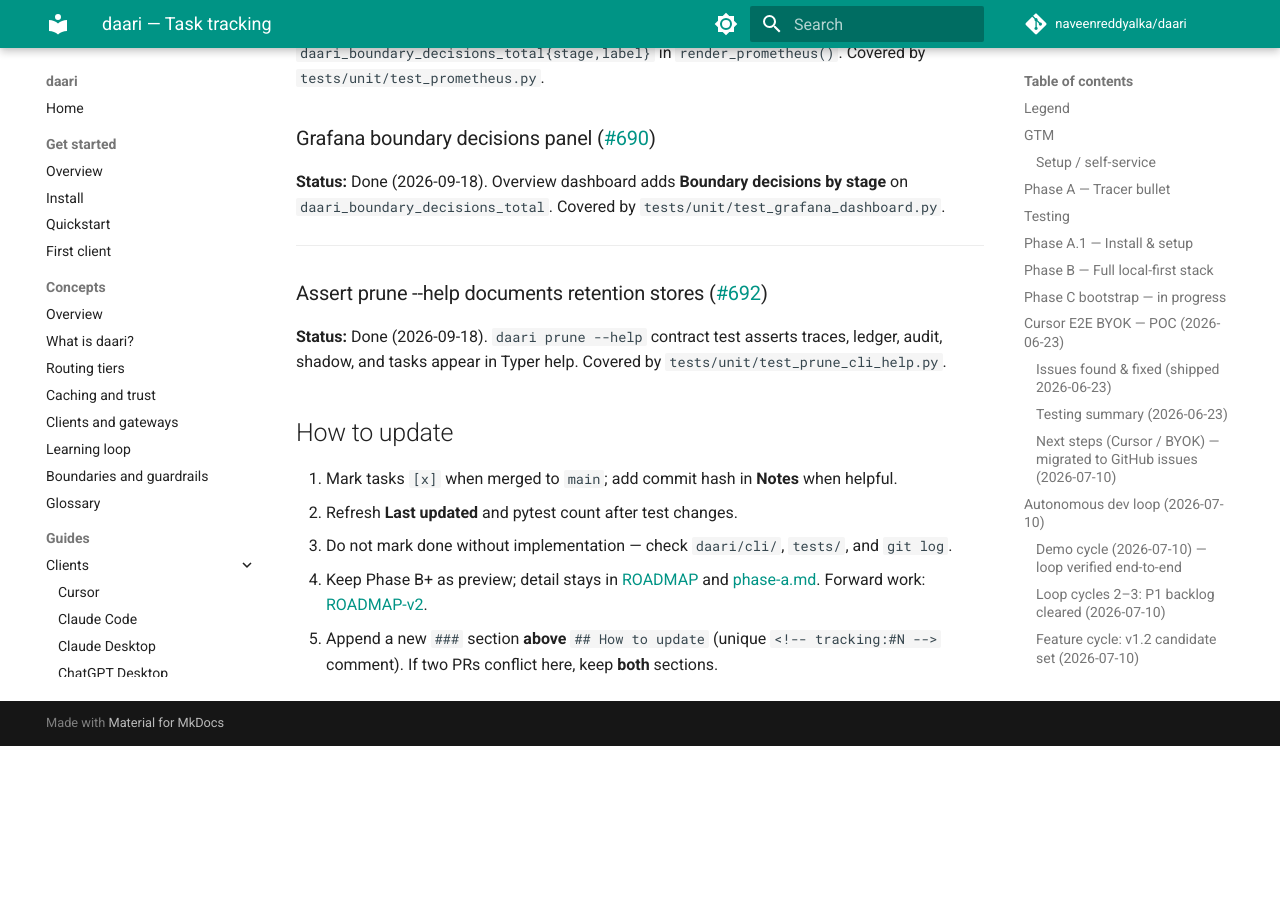
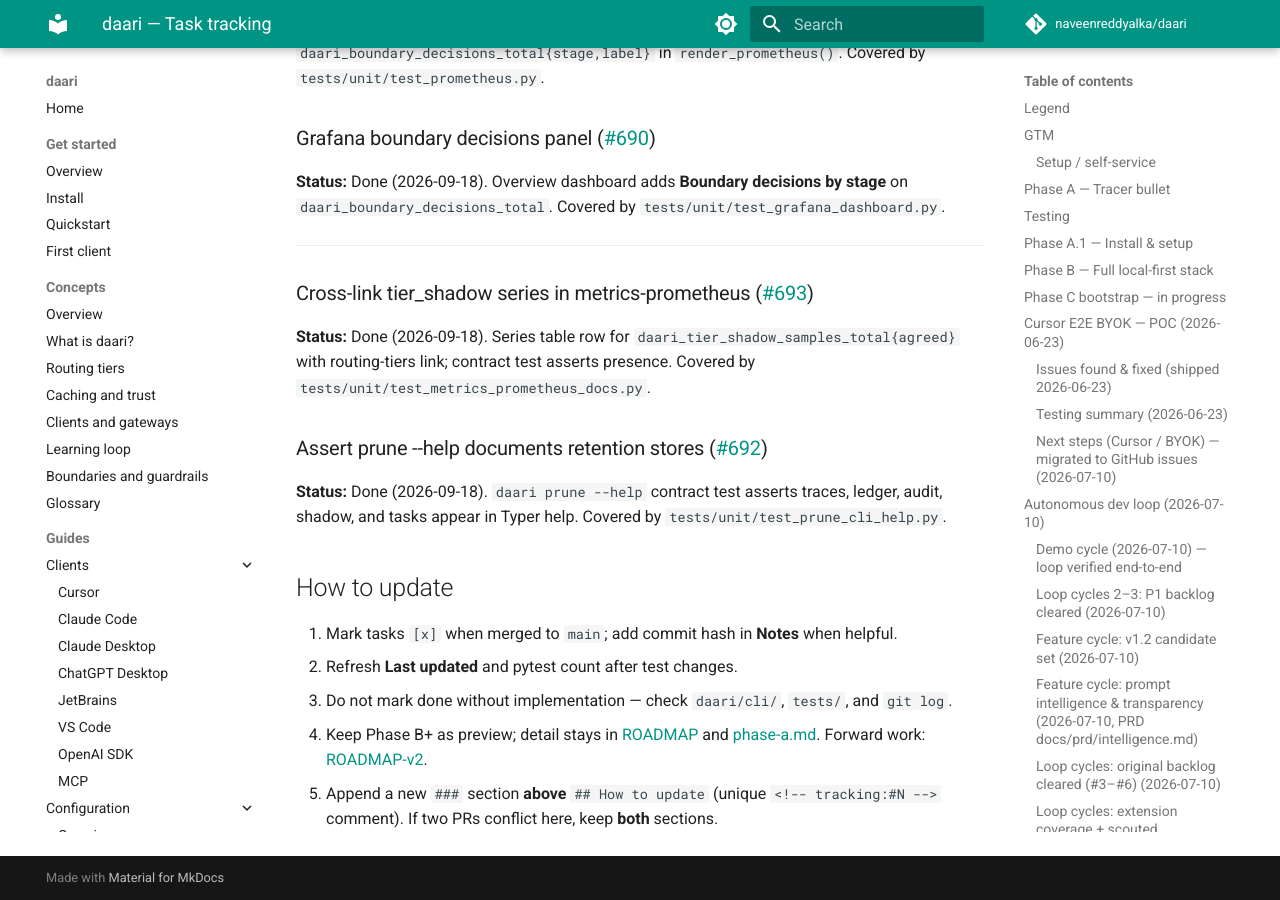
Before and after one commit to naveenreddyalka/daari, an MkDocs documentation site: the page built from docs/TRACKING.md, in a window 1280 px wide and 900 px high, scrolled down 77298 px. Built offline with MkDocs 1.6.1 and Material for MkDocs 9.7.7, drawn with Linux system fonts in a browser that asks for light colours; comment, search, counter and statistics services are not loaded; before the commit the page ends 78044 px from its top, so only the background shows below that.

Commit message:
docs(metrics): cross-link tier_shadow series in metrics-prometheus guide (#698)
Closes #693.

Co-authored-by: Cursor <cursoragent@cursor.com>
Co-authored-by: daari-autodev <autodev@users.noreply.github.com>

```diff
--- a/docs/TRACKING.md
+++ b/docs/TRACKING.md
@@ -3182,12 +3182,20 @@ by stage** on `daari_boundary_decisions_total`. Covered by
 
 ---
 
+### Cross-link tier_shadow series in metrics-prometheus ([#693](https://github.com/naveenreddyalka/daari/issues/693))
+
+<!-- tracking:#693 -->
+**Status:** Done (2026-09-18). Series table row for
+`daari_tier_shadow_samples_total{agreed}` with routing-tiers link; contract
+test asserts presence. Covered by `tests/unit/test_metrics_prometheus_docs.py`.
+
 ### Assert prune --help documents retention stores ([#692](https://github.com/naveenreddyalka/daari/issues/692))
 
 <!-- tracking:#692 -->
 **Status:** Done (2026-09-18). `daari prune --help` contract test asserts
 traces, ledger, audit, shadow, and tasks appear in Typer help. Covered by
 `tests/unit/test_prune_cli_help.py`.
+
 
 
 ## How to update
```
Also changed, not shown: docs/developer/guides/observability/metrics-prometheus.md (+1 -0 lines), 1 other file.
